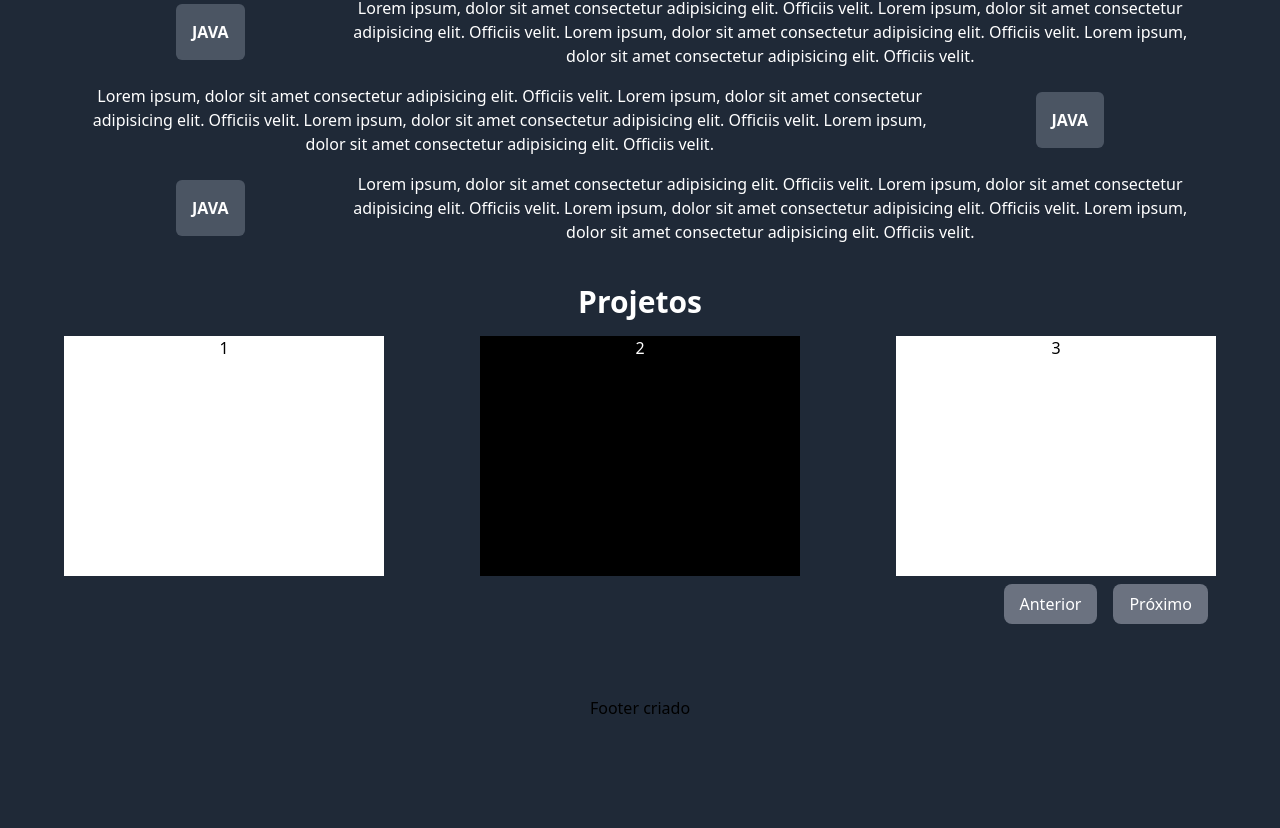
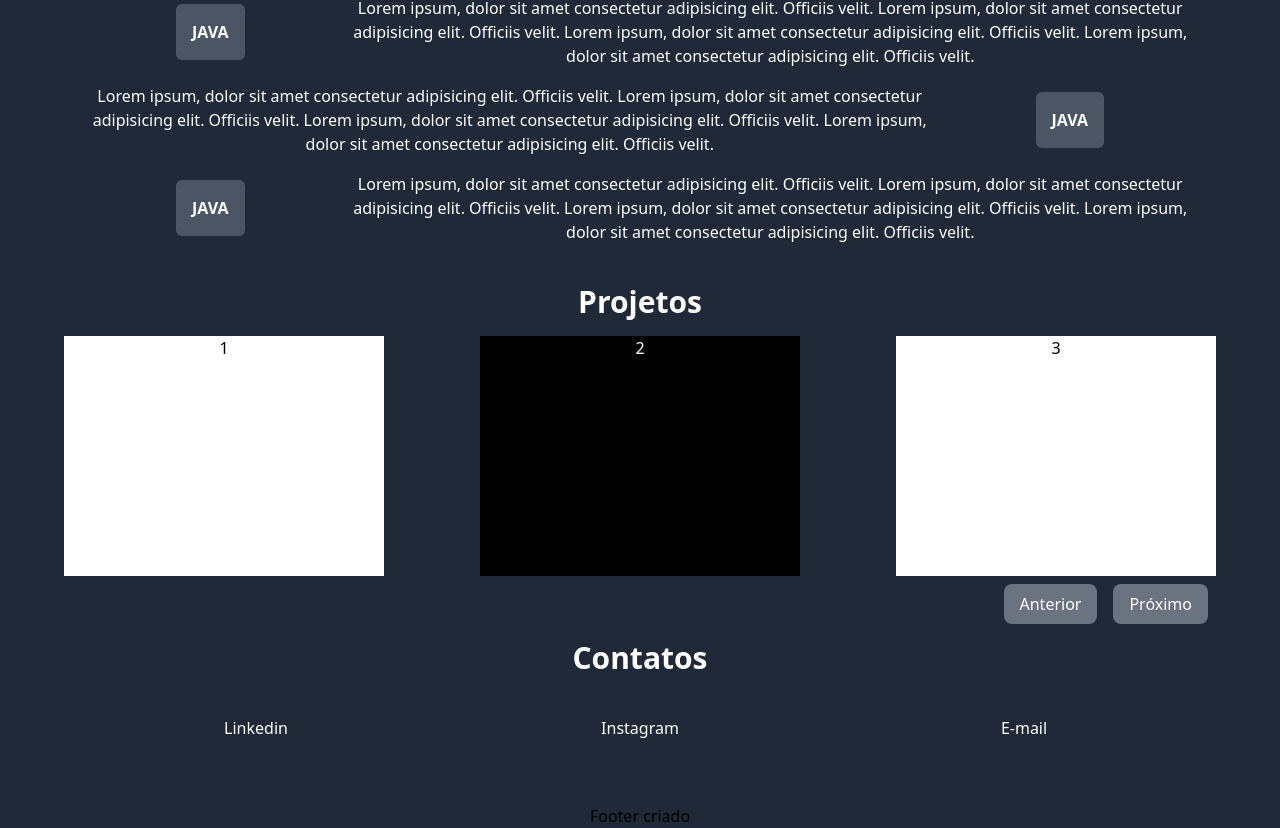
Before and after one commit to JasminCordeiro/PortfolioAngular, an Angular app: page / in a window 1280 px wide. Shown: the part 708-1536 px from the top of the page. Before the commit the page ends 1428 px from the top, so only its background shows below. Built offline with nearby package versions, Linux system fonts and the light colour scheme.

Commit message:
Updates contacts

```diff
--- a/src/app/components/header/header.component.html
+++ b/src/app/components/header/header.component.html
@@ -12,7 +12,6 @@
       <li class="nav-item hover:bg-gray-600 rounded-lg cursor-pointer"><a href="">Sobre mim</a></li>
       <li class="nav-item hover:bg-gray-600 rounded-lg cursor-pointer"><a href="">Skills</a></li>
       <li class="nav-item hover:bg-gray-600 rounded-lg cursor-pointer"><a href="">Projetos</a></li>
-      <li class="nav-item hover:bg-gray-600 rounded-lg cursor-pointer"><a href="">Recomendações</a></li>
       <li class="nav-item hover:bg-gray-600 rounded-lg cursor-pointer"><a href="">Contato</a></li>
     </ul>
   </nav>
@@ -35,7 +34,6 @@
           <li class="nav-item mb-2"><a href="">Sobre mim</a></li>
           <li class="nav-item mb-2"><a href="">Skills</a></li>
           <li class="nav-item mb-2"><a href="">Projetos</a></li>
-          <li class="nav-item mb-2"><a href="">Recomendações</a></li>
           <li class="nav-item mb-2"><a href="">Contato</a></li>
       </ul>
     </div>
--- a/src/app/components/home/home.component.html
+++ b/src/app/components/home/home.component.html
@@ -52,7 +52,30 @@
 
 
   <app-carousel></app-carousel>
-
+  <h1 class="flex justify-center text-3xl font-bold  ">Contatos</h1>
+  <div class="contacts flex flex-col md:flex-row mt-4 justify-between">
+    <div class="text-center w-full md:w-1/3">
+      <div class="flex flex-row mt-4 justify-between">
+        <div class="w-full">
+          <div class="">Linkedin</div>
+        </div>
+      </div>
+    </div>
+    <div class="text-center w-full md:w-1/3">
+      <div class="flex flex-row mt-4 justify-between">
+        <div class="w-full">
+          <div class="">Instagram</div>
+        </div>
+      </div>
+    </div>
+    <div class="text-center w-full md:w-1/3">
+      <div class="flex flex-row mt-4 justify-between">
+        <div class="w-full">
+          <div class="">E-mail</div>
+        </div>
+      </div>
+    </div>
+  </div>
 
 
 
```
